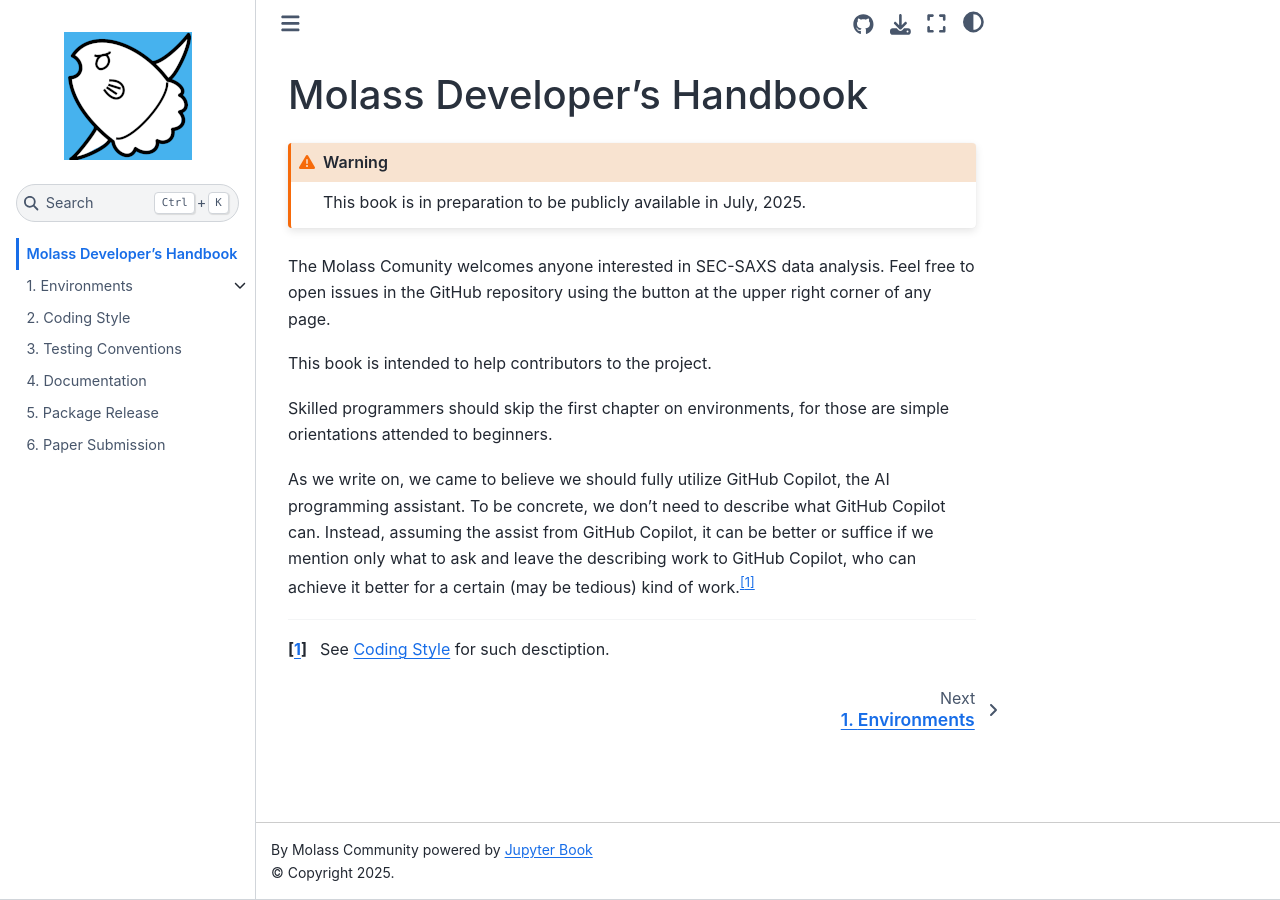
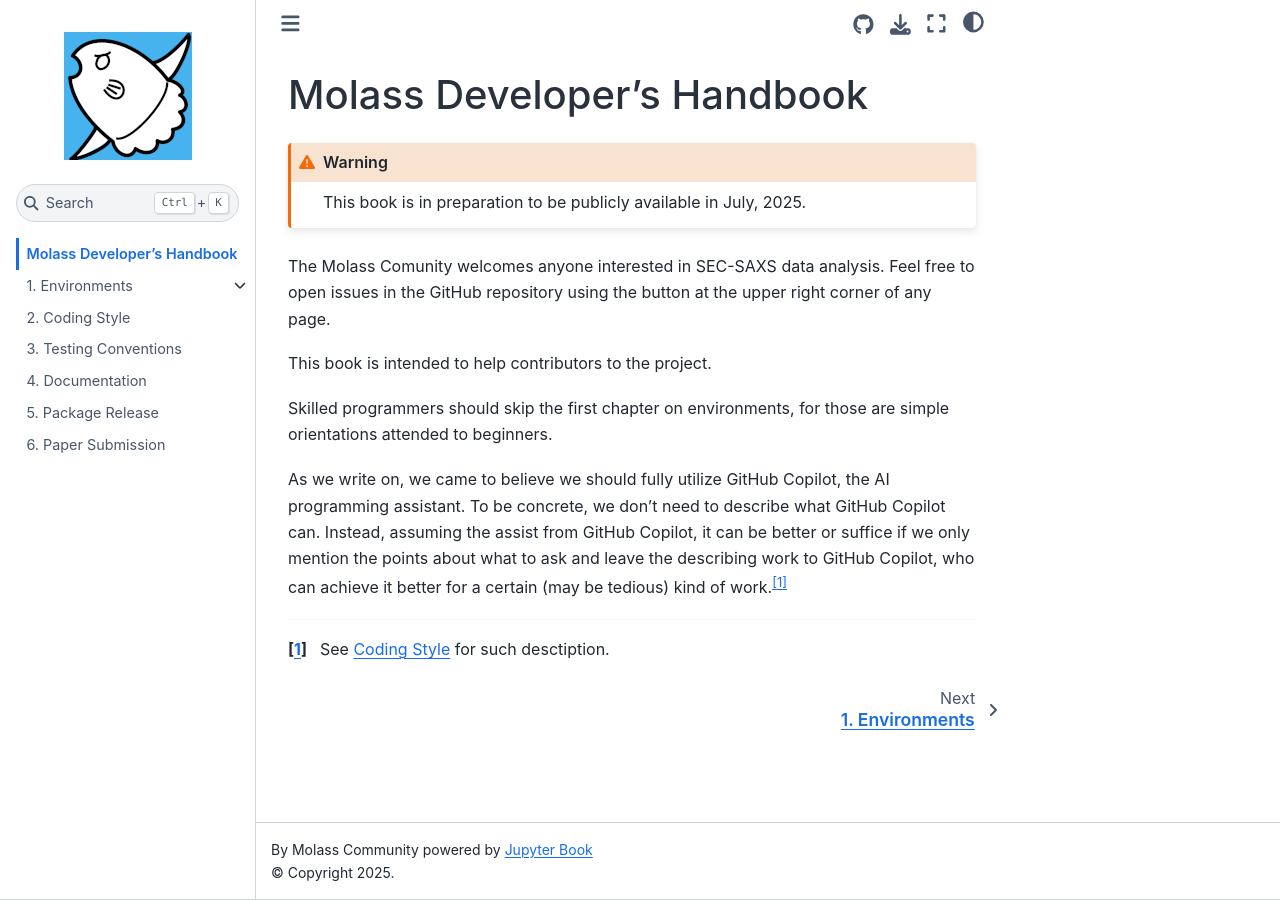
Before and after one commit to biosaxs-dev/molass-develop, a Jupyter Book: the page built from chapters/intro.md, in a window 1280 px wide. Built offline with Jupyter Book 1.0.4 settings and Sphinx 7.4.7 and the Sphinx Book theme 1.1.4, drawn with Linux system fonts in a browser that asks for light colours.

Commit message:
update for better wording

```diff
--- a/chapters/intro.md
+++ b/chapters/intro.md
@@ -10,7 +10,7 @@
 
 Skilled programmers should skip the first chapter on environments, for those are simple orientations attended to beginners.
 
-As we write on, we came to believe we should fully utilize GitHub Copilot, the AI programming assistant. To be concrete, we don't need to describe what GitHub Copilot can. Instead, assuming the assist from GitHub Copilot, it can be better or suffice if we mention only what to ask and leave the describing work to GitHub Copilot, who can achieve it better for a certain (may be tedious) kind of work.[^1]
+As we write on, we came to believe we should fully utilize GitHub Copilot, the AI programming assistant. To be concrete, we don't need to describe what GitHub Copilot can. Instead, assuming the assist from GitHub Copilot, it can be better or suffice if we only mention the points about what to ask and leave the describing work to GitHub Copilot, who can achieve it better for a certain (may be tedious) kind of work.[^1]
 
 
 [^1]: See [Coding Style](coding_style) for such desctiption.
```
